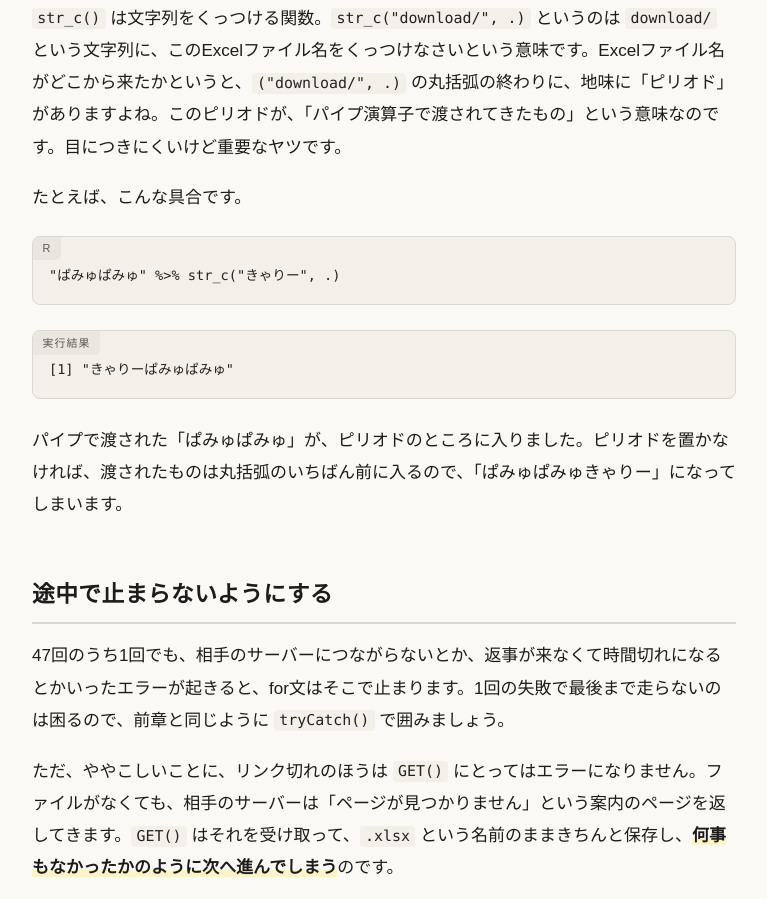
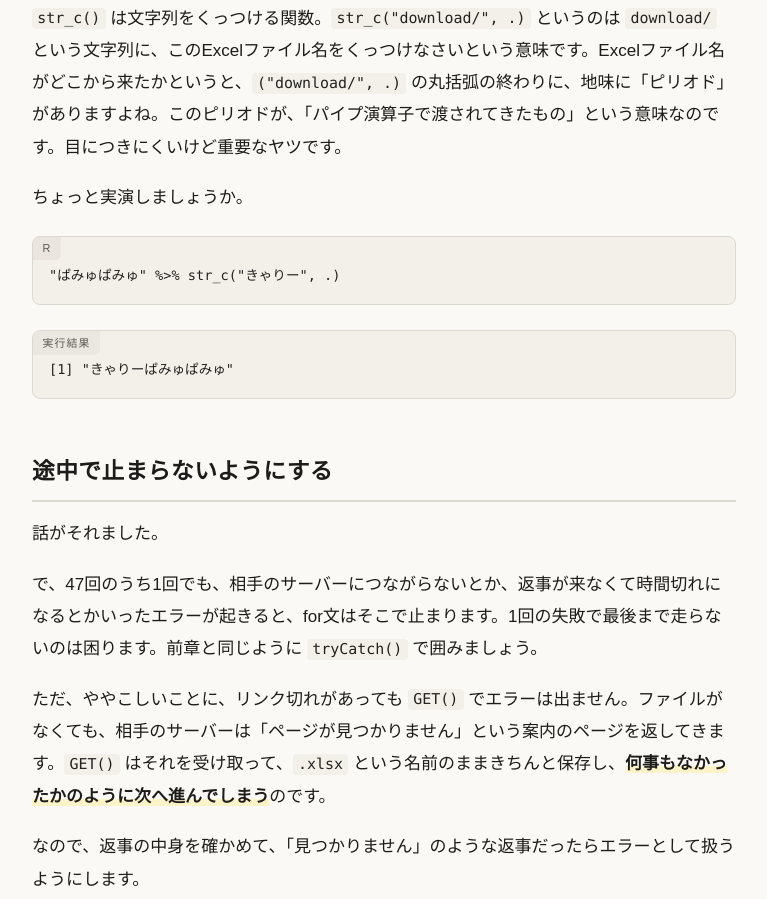
Before and after one commit to ryomakom/r-course, a plain HTML site: page docs/19-download.html in a window 1280 px wide. Shown: the part 3496-4395 px from the top of the page, without its empty margins (312-1079 px from the left). Drawn offline with Linux system fonts and the light colour scheme.

Commit message:
19章：言い回しを整える
Co-Authored-By: Claude Opus 5.5 <noreply@anthropic.com>

```diff
--- a/docs/19-download.html
+++ b/docs/19-download.html
@@ -219,13 +219,13 @@ length(excel_urls)</code></pre></div>
 }</code></pre></div>
 <p><code>basename()</code> は、URLやファイルパスから最後の部分（この場合ならExcelファイルの名前）だけを取り出す関数です。<code>https://www.soumu.go.jp/main_content/000979550.xlsx</code> なら <code>000979550.xlsx</code> となります。</p>
 <p><code>str_c()</code> は文字列をくっつける関数。<code>str_c("download/", .)</code> というのは <code>download/</code> という文字列に、このExcelファイル名をくっつけなさいという意味です。Excelファイル名がどこから来たかというと、<code>("download/", .)</code> の丸括弧の終わりに、地味に「ピリオド」がありますよね。このピリオドが、「パイプ演算子で渡されてきたもの」という意味なのです。目につきにくいけど重要なヤツです。</p>
-<p>たとえば、こんな具合です。</p>
+<p>ちょっと実演しましょうか。</p>
 <div class="code" data-lang="R"><pre><code>"ぱみゅぱみゅ" %&gt;% str_c("きゃりー", .)</code></pre></div>
 <div class="code" data-lang="実行結果"><pre><code>[1] "きゃりーぱみゅぱみゅ"</code></pre></div>
-<p>パイプで渡された「ぱみゅぱみゅ」が、ピリオドのところに入りました。ピリオドを置かなければ、渡されたものは丸括弧のいちばん前に入るので、「ぱみゅぱみゅきゃりー」になってしまいます。</p>
 <h2 id="途中で止まらないようにする">途中で止まらないようにする</h2>
-<p>47回のうち1回でも、相手のサーバーにつながらないとか、返事が来なくて時間切れになるとかいったエラーが起きると、for文はそこで止まります。1回の失敗で最後まで走らないのは困るので、前章と同じように <code>tryCatch()</code> で囲みましょう。</p>
-<p>ただ、ややこしいことに、リンク切れのほうは <code>GET()</code> にとってはエラーになりません。ファイルがなくても、相手のサーバーは「ページが見つかりません」という案内のページを返してきます。<code>GET()</code> はそれを受け取って、<code>.xlsx</code> という名前のままきちんと保存し、<strong>何事もなかったかのように次へ進んでしまう</strong>のです。</p>
+<p>話がそれました。</p>
+<p>で、47回のうち1回でも、相手のサーバーにつながらないとか、返事が来なくて時間切れになるとかいったエラーが起きると、for文はそこで止まります。1回の失敗で最後まで走らないのは困ります。前章と同じように <code>tryCatch()</code> で囲みましょう。</p>
+<p>ただ、ややこしいことに、リンク切れがあっても <code>GET()</code> でエラーは出ません。ファイルがなくても、相手のサーバーは「ページが見つかりません」という案内のページを返してきます。<code>GET()</code> はそれを受け取って、<code>.xlsx</code> という名前のままきちんと保存し、<strong>何事もなかったかのように次へ進んでしまう</strong>のです。</p>
 <p>なので、返事の中身を確かめて、「見つかりません」のような返事だったらエラーとして扱うようにします。</p>
 <div class="code" data-lang="R"><pre><code>for (i in seq_along(excel_urls)) {
 
```
Also changed, not shown: docs/llms-full.txt, 1 other file.
